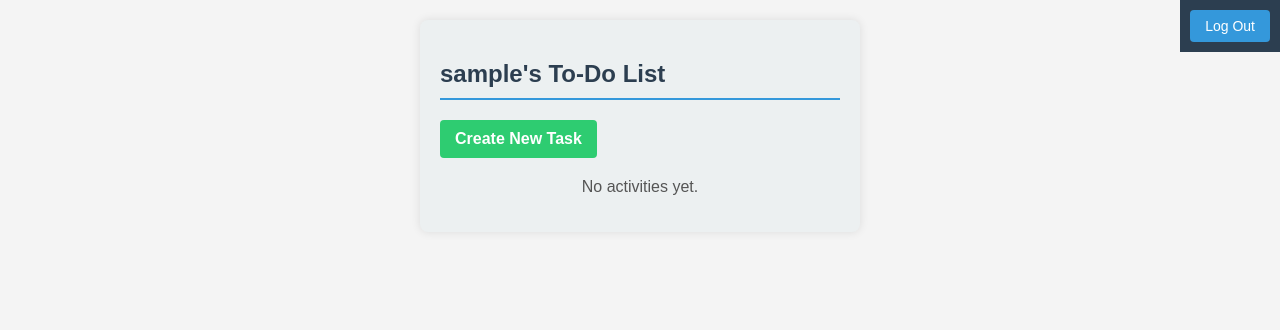
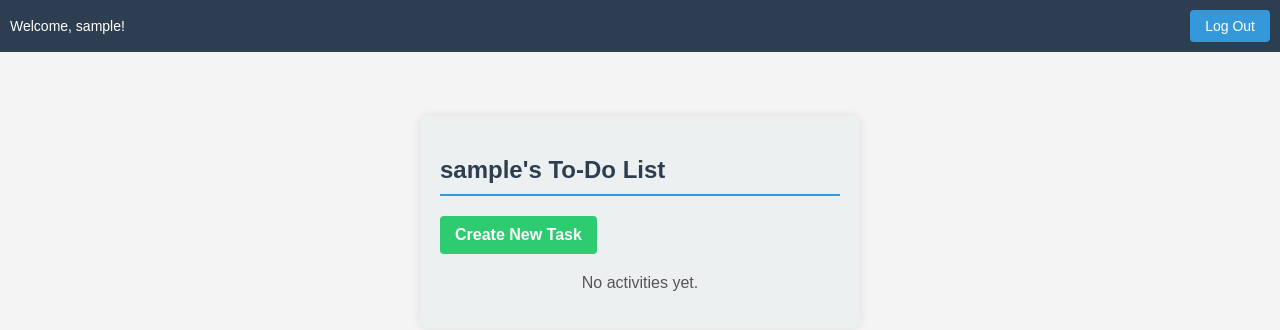
Before and after one commit to daikaduc05/To_Do_List_Project, a Django app: page /home/ in a window 1280 px wide. Shown: the top 330 px of the page. Run offline with Django 5.2, Linux system fonts and the light colour scheme; the visitor is signed in with stand-in values (Sample User, id 1); data that the repository does not hold is empty.

Commit message:
4th comit

```diff
--- /dev/null
+++ b/main/models/__init__.py
@@ -0,0 +1,2 @@
+from .task import task
+from .users import users
--- a/main/models.py
+++ b/main/models/task.py
@@ -1,12 +1,7 @@
 from django.db import models
 from django.contrib.auth.models import AbstractUser
+from .users import users
 # Create your models here.
-class users(AbstractUser):
-    user_id = models.AutoField(primary_key=True)
-    username = models.CharField(max_length=200,unique=True)
-    password = models.CharField(max_length=200)
-    email = models.EmailField()
-    join_at = models.DateTimeField()
 class task(models.Model):
     task_id = models.AutoField(primary_key=True)
     who = models.ForeignKey(users,on_delete=models.CASCADE)
--- /dev/null
+++ b/main/models/users.py
@@ -0,0 +1,9 @@
+from django.db import models
+from django.contrib.auth.models import AbstractUser
+# Create your models here.
+class users(AbstractUser):
+    user_id = models.AutoField(primary_key=True)
+    username = models.CharField(max_length=200,unique=True)
+    password = models.CharField(max_length=200)
+    email = models.EmailField()
+    join_at = models.DateTimeField()
--- a/main/templates/create.html
+++ b/main/templates/create.html
@@ -8,6 +8,9 @@
             font-family: Arial, sans-serif;
             background-color: #f4f4f4;
             margin: 20px;
+            display: block;
+            margin : 0;
+            padding: 0;
         }
 
         h2 {
@@ -66,7 +69,7 @@
 </head>
 
 <body>
-    <div class="user-greeting">Hello, {{request.user.username}}!</div>
+    {%include "header.html" with user=request.user.username %}
     <h2 class="title">New Task</h2>
     <form method="post" action="{% url 'create' %}">
         {% csrf_token %}
--- a/main/templates/edit.html
+++ b/main/templates/edit.html
@@ -11,6 +11,9 @@
             font-family: 'Arial', sans-serif;
             background-color: #f4f4f4;
             margin: 20px;
+            padding: 0;
+            margin: 0;
+
         }
 
         h2 {
@@ -61,6 +64,7 @@
 </head>
 
 <body>
+    {%include "header.html" with user=request.user.username %}
     <h2>Edit Task</h2>
     <form method="post" action="{% url 'edit' id_need_edit=task_edit.task_id %}">
         {% csrf_token %}
--- /dev/null
+++ b/main/templates/header.html
@@ -0,0 +1,52 @@
+<!DOCTYPE html>
+<html lang="en">
+<head>
+    <meta charset="UTF-8">
+    <meta name="viewport" content="width=device-width, initial-scale=1.0">
+    <title>Home</title>
+    <style>
+        .header {
+    background-color: #2c3e50;
+    color: white;
+    padding: 10px;
+    text-align: right;
+    width: 100%;
+    box-sizing: border-box; /* Đảm bảo padding không tăng kích thước của header */
+    display: flex;
+    justify-content: space-between;
+    align-items: center;
+}
+
+.user-greet {
+    font-size: 14px;
+}
+
+.logout-btn {
+    background-color: #3498db;
+    color: white;
+    padding: 8px 15px;
+    border: none;
+    border-radius: 4px;
+    cursor: pointer;
+    font-size: 14px;
+    text-decoration: none;
+    transition: background-color 0.3s;
+}
+
+.logout-btn:hover {
+    background-color: #2980b9;
+}
+
+    </style>
+</head>
+<body>
+    <div class="header">
+        <div class="user-greet">
+            Welcome, {{user}}!
+        </div>
+        <button class="logout-btn">
+            <a href="{%url 'logout'%}" style="text-decoration: none; color: white;">Log Out</a>
+        </button>
+    </div>
+</body>
+</html>
--- a/main/templates/home.html
+++ b/main/templates/home.html
@@ -10,21 +10,13 @@
             background-color: #f4f4f4;
             margin: 0;
             padding: 0;
-            display: flex;
+            display: block;
             align-items: center;
             justify-content: center;
             height: 100;
         }
 
-        .header {
-            position: absolute;
-            top: 0;
-            right: 0;
-            background-color: #2c3e50;
-            color: white;
-            padding: 10px;
-            text-align: right;
-        }
+
 
         .logout-btn {
             background-color: #3498db;
@@ -50,7 +42,10 @@
             width: 80%;
             max-width: 400px;
             text-align: left;
-            margin-top: 20px;
+            clear: both;
+            align-items: center;
+            margin :auto;
+            margin-top: 5%;
         }
 
         h2 {
@@ -114,6 +109,7 @@
         .create {
             display: flex;
             margin-bottom: 20px;
+            clear: both;
         }
 
         .create a {
@@ -138,11 +134,7 @@
     </style>
 </head>
 <body>
-    <div class="header">
-        <button class="logout-btn">
-            <a href="{%url 'logout'%}" style="text-decoration: none; color: white;">Log Out</a>
-        </button>
-    </div>
+    {%include "header.html" with user=request.user.username %}
     <div class="todo-container">
         <h2>{{request.user.username}}'s To-Do List</h2>
         <div class="create">
```
